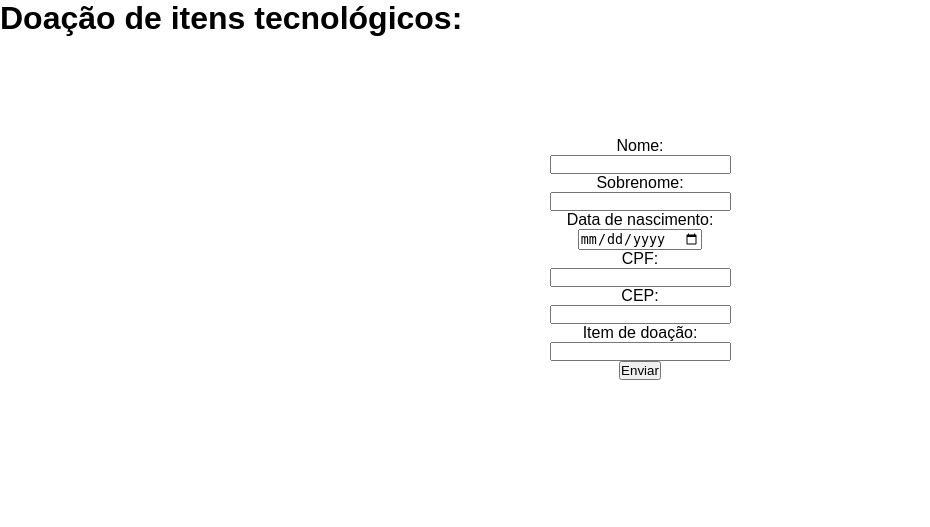
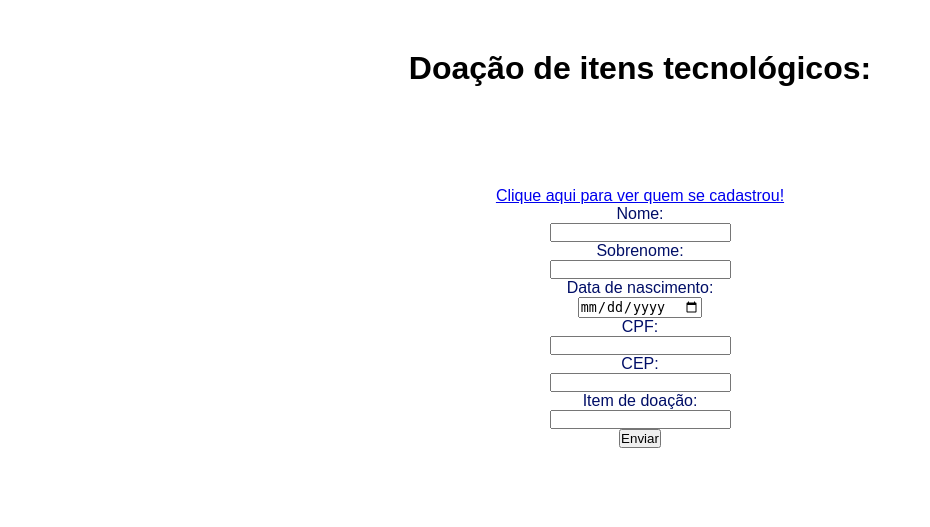
Before and after one commit to SPLopes03/d401-exerciciodjango, a Django app: page / in a window 1280 px wide. Shown: the top 527 px of the page, without its empty margins (0-930 px from the left). Run offline with Django 3.2, Linux system fonts and the light colour scheme.

Commit message:
criar base html

```diff
--- a/website/static/css/style.css
+++ b/website/static/css/style.css
@@ -18,3 +18,11 @@ body div {
     align-items: center;
     padding: 80px;
 }
+label{
+    color: #010e67;
+}
+h1 {
+    display: flex;
+    justify-content: center;
+    padding-top: 50px;
+}
--- /dev/null
+++ b/website/templates/base.html
@@ -0,0 +1,20 @@
+{% load staticfiles %}
+
+<!DOCTYPE html>
+<html lang="en">
+<head>
+    <meta charset="UTF-8">
+    <meta name="viewport" content="width=device-width, initial-scale=1.0">
+    <meta http-equiv="X-UA-Compatible" content="ie=edge">
+    <link rel="stylesheet" href="{% static 'css/style.css' %}">
+    <title>ONG Doação Eletrônico</title>
+</head>
+<body>
+
+{% block content %}
+
+{% endblock %}
+
+
+</body>
+</html>
--- a/website/templates/index.html
+++ b/website/templates/index.html
@@ -1,18 +1,11 @@
-<!DOCTYPE html>
-{% load static %}
-<html lang="pt-br">
-<head>
-    <meta charset="UTF-8">
-    <meta name="viewport" content="width=device-width, initial-scale=1.0">
-    <meta http-equiv="X-UA-Compatible" content="ie=edge">
-    <link rel="stylesheet" href="{% static 'css/style.css'%}">
-    <title>ONG Doação</title>
-</head>
-<body>
+{% extends "base.html" %}
+{% load staticfiles %}
+{% block content %}
     <h1>Doação de itens tecnológicos:</h1>
     <p>{{sucesso}}</p>
     <div class="formulario">
         <form action="/" method="post">
+            <p><a href="/cadastro/listar">Clique aqui para ver quem se cadastrou!</a></p>
             {% csrf_token %}
             <label for="nome">Nome: </label>
             <input required type="text" name="nome">
@@ -35,5 +28,5 @@
         <input type="submit" value="Enviar">
     </form>
 </div>
-</body>
-</html>
+
+{% endblock %}
```
Also changed, not shown: website/templates/listar_cadastrados.html (+4 -11 lines), db.sqlite3.
